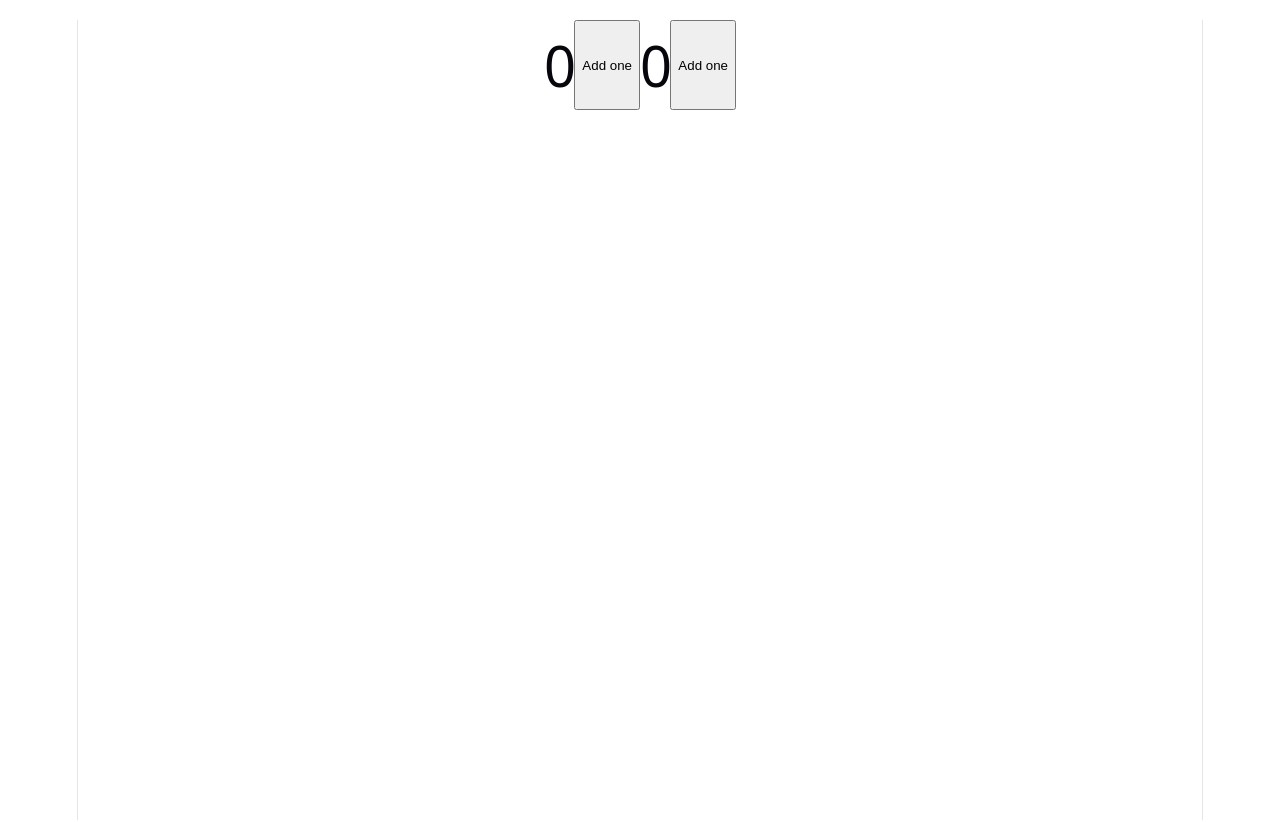
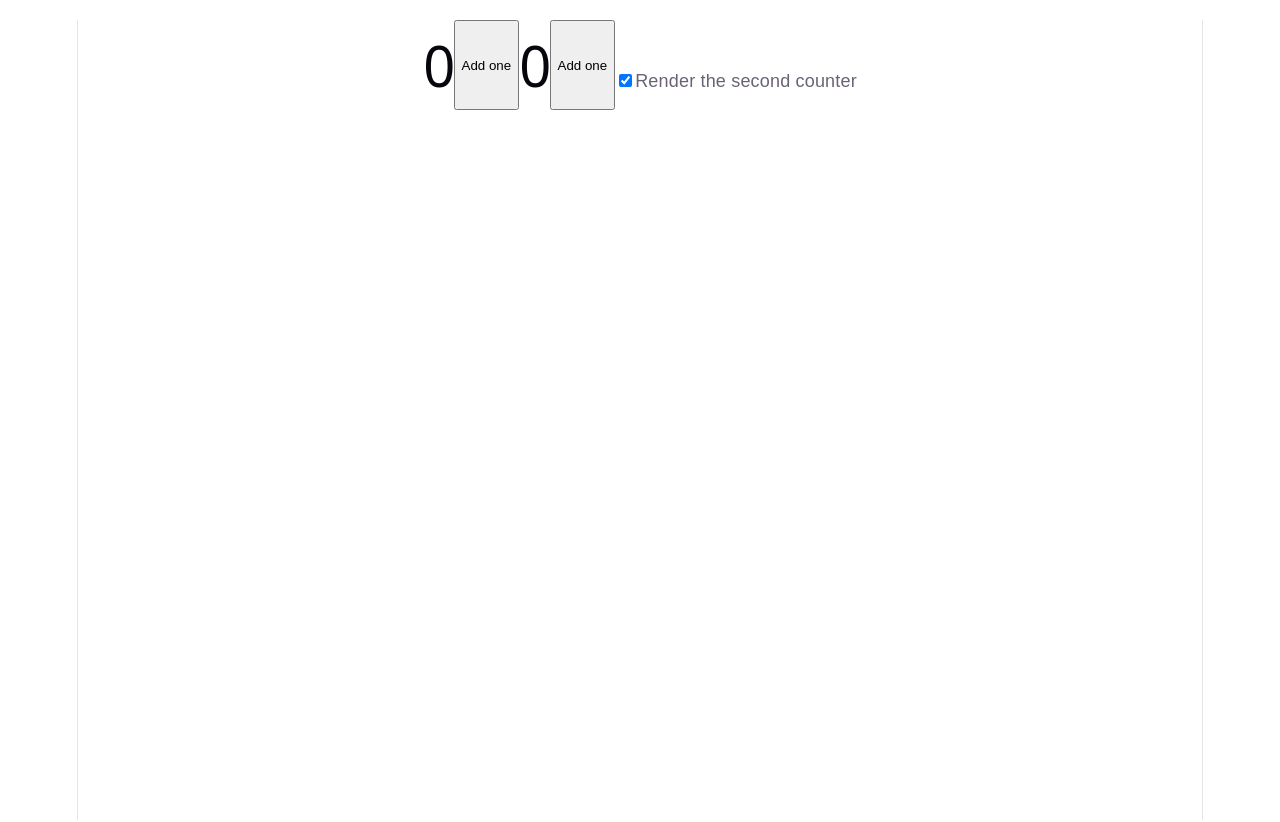
Before and after one commit to SHUVASHIS01/learning-log, a React (Vite) app in the folder react/: page / in a window 1280 px wide. Shown: the top 822 px of the page. Built offline with nearby package versions, Linux system fonts and the light colour scheme.

Commit message:
feat: add toggle functionality to render a second Counter component

```diff
--- a/react/src/App.jsx
+++ b/react/src/App.jsx
@@ -1558,14 +1558,59 @@
 // }
 
 // state ekta component er moddhe tied thake na, rather react tree te thake
+// import { useState } from 'react';
+
+// export default function App() {
+//   const counter = <Counter />;
+//   return (
+//     <div>
+//       {counter}
+//       {counter}
+//     </div>
+//   );
+// }
+
+// function Counter() {
+//   const [score, setScore] = useState(0);
+//   const [hover, setHover] = useState(false);
+
+//   let className = 'counter';
+//   if (hover) {
+//     className += ' hover';
+//   }
+
+//   return (
+//     <div
+//       className={className}
+//       onPointerEnter={() => setHover(true)}
+//       onPointerLeave={() => setHover(false)}
+//     >
+//       <h1>{score}</h1>
+//       <button onClick={() => setScore(score + 1)}>
+//         Add one
+//       </button>
+//     </div>
+//   );
+// }
+
 import { useState } from 'react';
 
 export default function App() {
-  const counter = <Counter />;
+  const [showB, setShowB] = useState(true);
   return (
     <div>
-      {counter}
-      {counter}
+      <Counter />
+      {showB && <Counter />}
+      <label>
+        <input
+          type="checkbox"
+          checked={showB}
+          onChange={e => {
+            setShowB(e.target.checked)
+          }}
+        />
+        Render the second counter
+      </label>
     </div>
   );
 }
```
